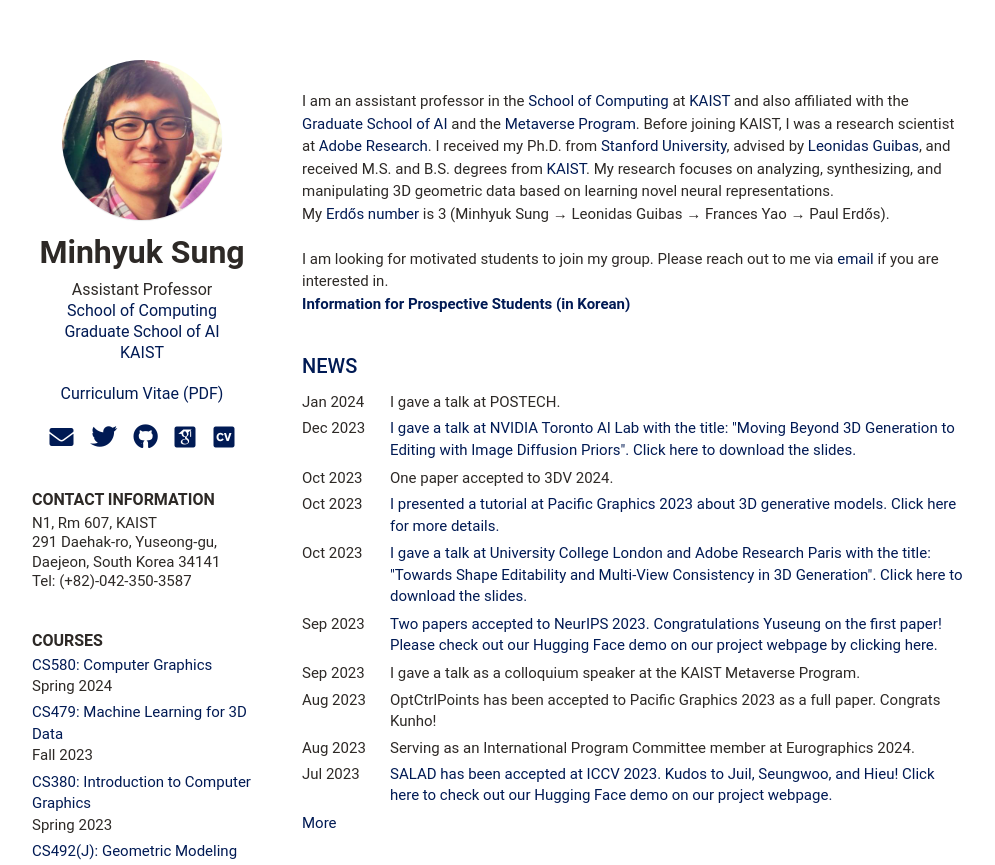
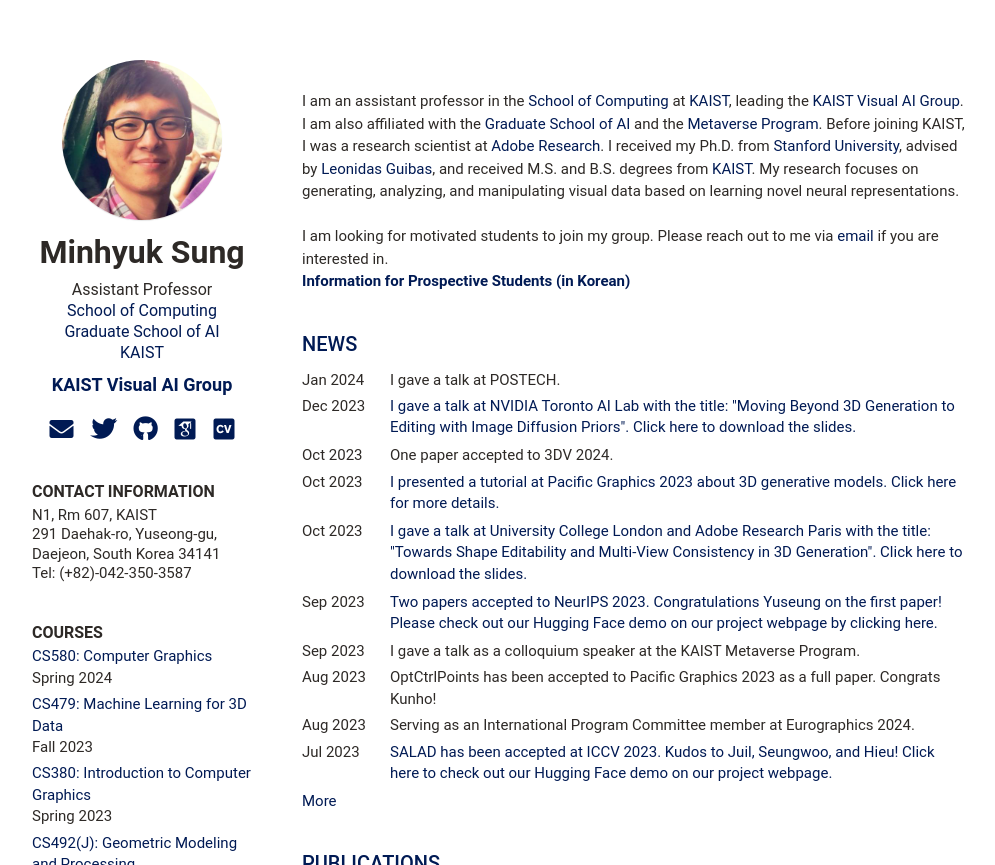
Before and after one commit to mhsung/mhsung.github.io, a Jekyll site: the page built from archive/courses.html, in a window 1280 px wide, cut to the strip 0-865 px from the top of the page. Shown: the whole strip, without its empty margins (126-1121 px from the left). Built offline with Jekyll 4.4.1, drawn with Linux system fonts in a browser that asks for light colours; some web fonts are replaced; some of the changed text lies outside the part shown.

Commit message:
Updated.

```diff
--- a/_data/data.yml
+++ b/_data/data.yml
@@ -11,8 +11,9 @@
     Assistant Professor
     [School of Computing](http://cs.kaist.ac.kr/){:target="_blank"}
     [Graduate School of AI](http://gsai.kaist.ac.kr/){:target="_blank"}
-    [KAIST](http://www.kaist.ac.kr/){:target="_blank"}<br>
-    [Curriculum Vitae (PDF)](http://mhsung.github.io/cv/sung_cv.pdf){:target="_blank"}
+    [KAIST](http://www.kaist.ac.kr/){:target="_blank"}
+  tagline_legacy:
+    <br>[Curriculum Vitae (PDF)](http://mhsung.github.io/cv/sung_cv.pdf){:target="_blank"}
   avatar: profile.png #place a 100x100 picture inside /assets/images/ folder and provide the name of the file below
     # Sidebar links
   email: mhsung@kaist.ac.kr
@@ -33,4 +34,5 @@
 profile:
     title: Biography
     summary: |
-      I am an assistant professor in the [School of Computing](http://cs.kaist.ac.kr/){:target="_blank"} at [KAIST](http://www.kaist.ac.kr/){:target="_blank"} and also affiliated with the [Graduate School of AI](http://gsai.kaist.ac.kr/){:target="_blank"} and the [Metaverse Program](https://meta.kaist.ac.kr/){:target="_blank"}. Before joining KAIST, I was a research scientist at [Adobe Research](https://research.adobe.com/){:target="_blank"}. I received my Ph.D. from [Stanford University](https://www.stanford.edu/){:target="_blank"}, advised by [Leonidas Guibas](http://geometry.stanford.edu/member/guibas){:target="_blank"}, and received M.S. and B.S. degrees from [KAIST](http://www.kaist.ac.kr/){:target="_blank"}. My research focuses on analyzing, synthesizing, and manipulating 3D geometric data based on learning novel neural representations.<br>My [Erdős number](https://en.wikipedia.org/wiki/Erd%C5%91s_number) is 3 (Minhyuk Sung → Leonidas Guibas → Frances Yao → Paul Erdős).<br><br>I am looking for motivated students to join my group. Please reach out to me via <a href="mailto: {{site.email}}">email</a> if you are interested in.<br>[**Information for Prospective Students (in Korean)**](https://docs.google.com/document/d/1hK0CBqNOQwNUx0GgUEWbuADkAOu6Lw9QA6Pl2Z0yXHI/edit?usp=sharing){:target="_blank"}
+      I am an assistant professor in the [School of Computing](http://cs.kaist.ac.kr/){:target="_blank"} at [KAIST](http://www.kaist.ac.kr/){:target="_blank"}, leading the [KAIST Visual AI Group](https://visualai.kaist.ac.kr/){:target="_blank"}. I am also affiliated with the [Graduate School of AI](http://gsai.kaist.ac.kr/){:target="_blank"} and the [Metaverse Program](https://meta.kaist.ac.kr/){:target="_blank"}. Before joining KAIST, I was a research scientist at [Adobe Research](https://research.adobe.com/){:target="_blank"}. I received my Ph.D. from [Stanford University](https://www.stanford.edu/){:target="_blank"}, advised by [Leonidas Guibas](http://geometry.stanford.edu/member/guibas){:target="_blank"}, and received M.S. and B.S. degrees from [KAIST](http://www.kaist.ac.kr/){:target="_blank"}. My research focuses on generating, analyzing, and manipulating visual data based on learning novel neural representations.<br><br>I am looking for motivated students to join my group. Please reach out to me via <a href="mailto: {{site.email}}">email</a> if you are interested in.<br>[**Information for Prospective Students (in Korean)**](https://docs.google.com/document/d/1hK0CBqNOQwNUx0GgUEWbuADkAOu6Lw9QA6Pl2Z0yXHI/edit?usp=sharing){:target="_blank"}
+    summary_legacy: <br>My [Erdős number](https://en.wikipedia.org/wiki/Erd%C5%91s_number) is 3 (Minhyuk Sung → Leonidas Guibas → Frances Yao → Paul Erdős).
--- a/_includes/sidebar.html
+++ b/_includes/sidebar.html
@@ -14,6 +14,8 @@
         {% if sidebar.tagline %}
         <h3 class="tagline">{{ sidebar.tagline | markdownify }}</h3>
         {% endif %}
+
+        <h3 class="group-name"><b><a href="https://visualai.kaist.ac.kr/" target="_blank">KAIST Visual AI Group</a></b></h3>
 
         <h3 class="icon">
             {% if sidebar.email %}
@@ -50,6 +52,6 @@
 
     {% include contact.html %}
     {% include courses.html %}
-    {% include students.html %}
+    <!-- include students.html -->
 
 </div><!--//sidebar-wrapper-->
--- a/_sass/_base.scss
+++ b/_sass/_base.scss
@@ -83,6 +83,14 @@
     .tagline {
         //color: rgba(256, 256, 256, 0.6);
         font-size: 16px;
+        font-weight: 400;
+        margin-top: 0;
+        margin-bottom: 0;
+        line-height: 1.3;
+    }
+    .group-name {
+        //color: rgba(256, 256, 256, 0.6);
+        font-size: 18px;
         font-weight: 400;
         margin-top: 0;
         margin-bottom: 0;
```
